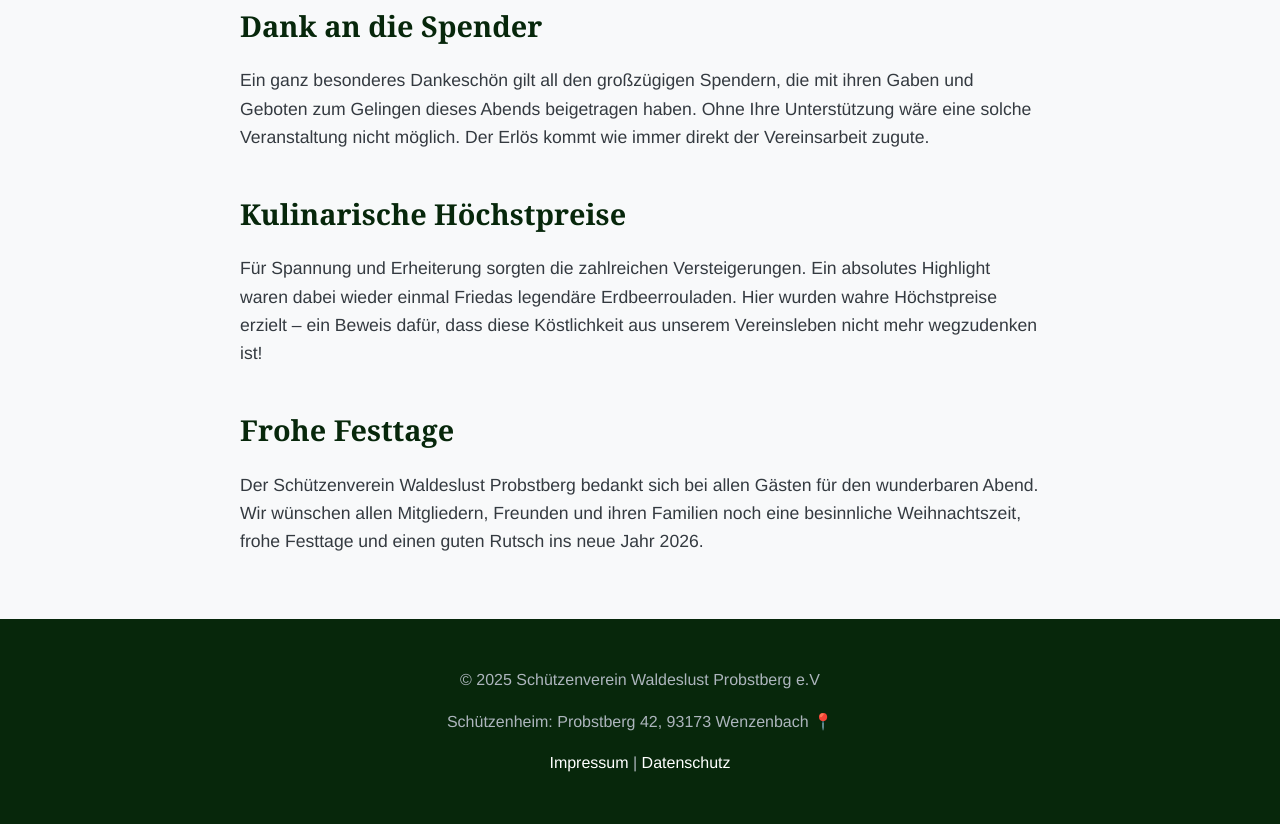
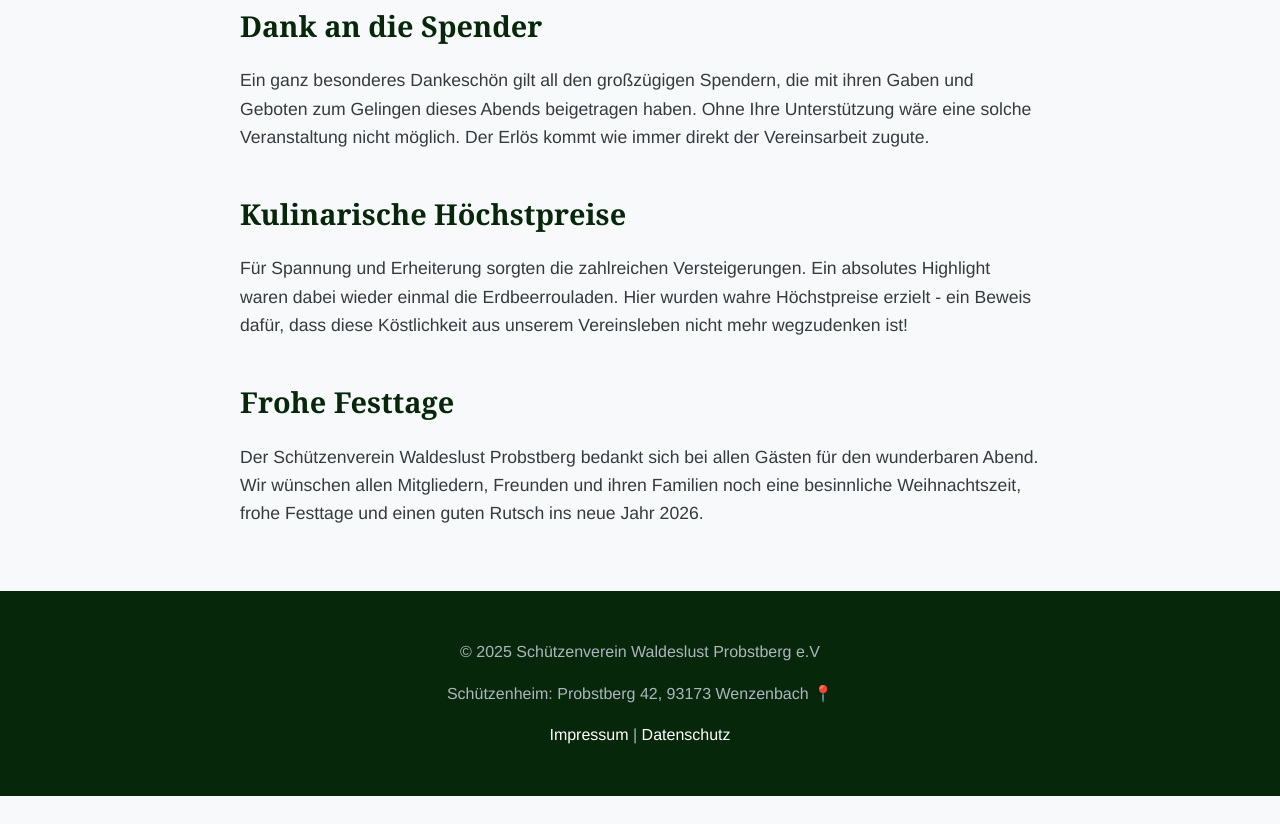
Before and after one commit to LuckySan/wp-website, a plain HTML site: page artikel/christbaumversteigerung-rueckblick-2025.html in a window 1280 px wide. Shown: the part 905-1729 px from the top of the page. After the commit the page ends 1701 px from the top, so only its background shows below. Drawn offline with Linux system fonts and the light colour scheme.

Commit message:
Feat(artikel): Quick updated regarding the Christbaumversteigerungsartikel

```diff
--- a/artikel/christbaumversteigerung-rueckblick-2025.html
+++ b/artikel/christbaumversteigerung-rueckblick-2025.html
@@ -51,8 +51,7 @@
             <p>Ein ganz besonderes Dankeschön gilt all den großzügigen Spendern, die mit ihren Gaben und Geboten zum Gelingen dieses Abends beigetragen haben. Ohne Ihre Unterstützung wäre eine solche Veranstaltung nicht möglich. Der Erlös kommt wie immer direkt der Vereinsarbeit zugute.</p>
 
             <h2>Kulinarische Höchstpreise</h2>
-            <p>Für Spannung und Erheiterung sorgten die zahlreichen Versteigerungen. Ein absolutes Highlight waren dabei wieder einmal Friedas legendäre Erdbeerrouladen. Hier wurden wahre Höchstpreise erzielt – ein Beweis dafür, dass diese Köstlichkeit aus unserem Vereinsleben nicht mehr wegzudenken ist!</p>
-
+            <p>Für Spannung und Erheiterung sorgten die zahlreichen Versteigerungen. Ein absolutes Highlight waren dabei wieder einmal die Erdbeerrouladen. Hier wurden wahre Höchstpreise erzielt - ein Beweis dafür, dass diese Köstlichkeit aus unserem Vereinsleben nicht mehr wegzudenken ist!</p>
 
             <h2>Frohe Festtage</h2>
             <p>Der Schützenverein Waldeslust Probstberg bedankt sich bei allen Gästen für den wunderbaren Abend. Wir wünschen allen Mitgliedern, Freunden und ihren Familien noch eine besinnliche Weihnachtszeit, frohe Festtage und einen guten Rutsch ins neue Jahr 2026.</p>
```
